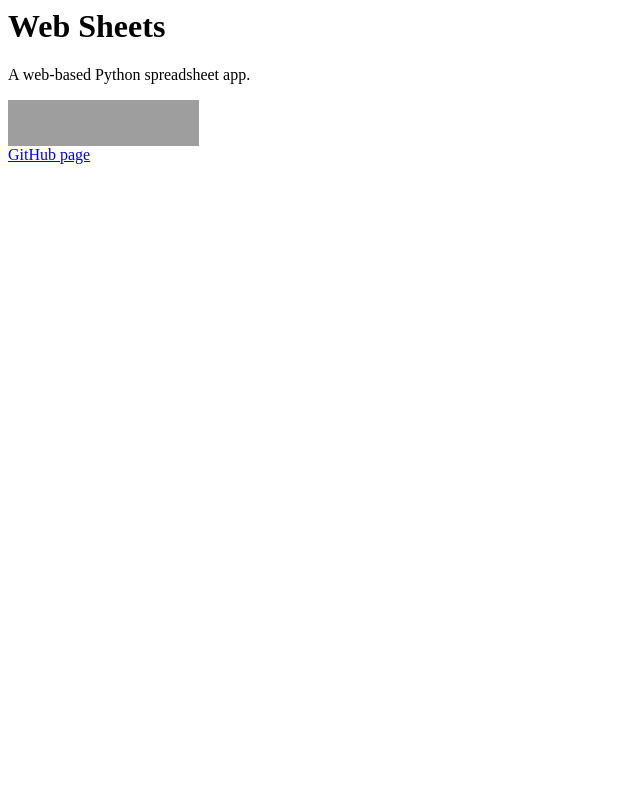
After one commit to chuck1/codemach, a Django app: page /sheets/ in a window 1280 px wide. The commit adds this page. Shown: the whole page, without its empty margins (0-640 px from the left). Run offline with Django 3.2, Linux system fonts and the light colour scheme; parts of the project's set-up code (start-up, migrations or seed data) failed here and were passed over; grey boxes are pictures that could not be loaded.

Commit message:
site index. signin button image. redirects

```diff
--- a/web_sheets_django/sheets_app/templates/sheets_app/index.html
+++ b/web_sheets_django/sheets_app/templates/sheets_app/index.html
@@ -7,13 +7,11 @@
 
 <body>
 
-<a href="{% url "social:begin" "google-oauth2" %}?next={% url "index" %}">Google login</a>
-<a href="/sheets/login/google-oauth2?prompt=select_account&next={% url "index" %}">Google login 2</a>
 <a href="{% url "logout" %}">logout</a>
 
 <img src="{{ user.profile_image_url }}">
 
-<form action="{% url 'sheet_new' %}" method="post">
+<form action="{% url "sheets:sheet_new" %}" method="post">
 {% csrf_token %}
 <input type="textbox" name="sheet_name">
 <input type="submit" value="new sheet">
@@ -21,7 +19,7 @@
 
 <table>
 {% for sheet_id, sheet_name in sheets %}
-<tr><td><a href="{% url "sheet" sheet_id %}">{{ sheet_name }}</a></td></tr>
+<tr><td><a href="{% url "sheets:sheet" sheet_id %}">{{ sheet_name }}</a></td></tr>
 {% endfor %}
 </table>
 
--- a/web_sheets_django/sheets_app/views.py
+++ b/web_sheets_django/sheets_app/views.py
@@ -40,7 +40,6 @@ def cells_array(ret):
     def f(c):
         return json.dumps([c.string, c.value])
     return numpy.vectorize(f, otypes=[str])(cells).tolist()
-
 
 def index(request):
     if not request.user.is_authenticated():
--- /dev/null
+++ b/web_sheets_django/static/web_sheets/default.css
@@ -0,0 +1,13 @@
+
+a.google_signin {
+	display: block;
+	width: 191px;
+	height: 46px;
+	background-image: url("/sheets/static/signin-assets/google_signin_buttons/web/1x/btn_google_signin_light_normal_web.png");
+}
+a.google_signin:hover {
+	background-image: url("/sheets/static/signin-assets/google_signin_buttons/web/1x/btn_google_signin_light_focus_web.png");
+}
+a.google_signin:active {
+	background-image: url("/sheets/static/signin-assets/google_signin_buttons/web/1x/btn_google_signin_light_pressed_web.png");
+}
--- /dev/null
+++ b/web_sheets_django/templates/index.html
@@ -0,0 +1,17 @@
+{% load static %}
+
+<head>
+<link rel="stylesheet" media="screen" href="{% static 'web_sheets/default.css' %}">
+</head>
+
+<body>
+
+<h1>Web Sheets</h1>
+
+<p>A web-based Python spreadsheet app.</p>
+
+<a class="google_signin" href="{% url "social:begin" "google-oauth2" %}?next={% url "sheets:index" %}"></a>
+
+<a href="http://github.com/chuck1/web_sheets">GitHub page</a>
+
+</body>
--- a/web_sheets_django/web_sheets_django/settings.py
+++ b/web_sheets_django/web_sheets_django/settings.py
@@ -84,7 +84,7 @@ ROOT_URLCONF = 'web_sheets_django.urls'
 TEMPLATES = [
     {
         'BACKEND': 'django.template.backends.django.DjangoTemplates',
-        'DIRS': [],
+        'DIRS': [os.path.join(BASE_DIR, 'templates')],
         'APP_DIRS': True,
         'OPTIONS': {
             'context_processors': [
@@ -149,7 +149,8 @@ USE_TZ = True
 
 STATICFILES_DIRS = [
         os.path.join(BASE_DIR, "static"),
-        os.path.join(os.environ['HOME'], 'git/handsontable/dist'),]
+        os.path.join(os.environ['HOME'], 'git/handsontable/dist'),
+        os.path.join(os.environ['HOME'], 'static'),]
 
 STATIC_URL = '/sheets/static/'
 
--- a/web_sheets_django/web_sheets_django/urls.py
+++ b/web_sheets_django/web_sheets_django/urls.py
@@ -15,14 +15,31 @@ Including another URLconf
 """
 from django.conf.urls import include, url
 from django.contrib import admin
+import django.contrib.auth
 import django.contrib.auth.views
 from django.conf import settings
+import django.urls
+import django.shortcuts
+
+class LogoutView(django.contrib.auth.views.LogoutView):
+    def get(self, request, *args, **kwargs):
+        print('LogoutView')
+        #url = django.urls.reverse('social:begin', args=['google-oauth2']) + '?next=' + django.urls.reverse('sheets:index')
+        #return django.contrib.auth.views.logout_then_login(request, login_url=url)
+        django.contrib.auth.logout(request)
+        print('go to index')
+        return django.shortcuts.redirect('index')
+
+class IndexView(django.views.generic.TemplateView):
+    template_name = "index.html"
 
 urlpatterns = [
-    url(r'^sheets/', include('sheets_app.urls')),
-    url(r'^admin/', admin.site.urls),
-    url('', include('social_django.urls', namespace='social')),
-    url(r'^logout/', django.contrib.auth.views.logout, name='logout'),
+        url(r'^$', IndexView.as_view(), name='index'),
+        url(r'^sheets/', include('sheets_app.urls', namespace='sheets')),
+        url(r'^admin/', admin.site.urls),
+        url('', include('social_django.urls', namespace='social')),
+        #url(r'^logout/', django.contrib.auth.views.logout, name='logout'),
+        url(r'^logout/', LogoutView.as_view(), name='logout'),
 ]
 
 if True:
```
